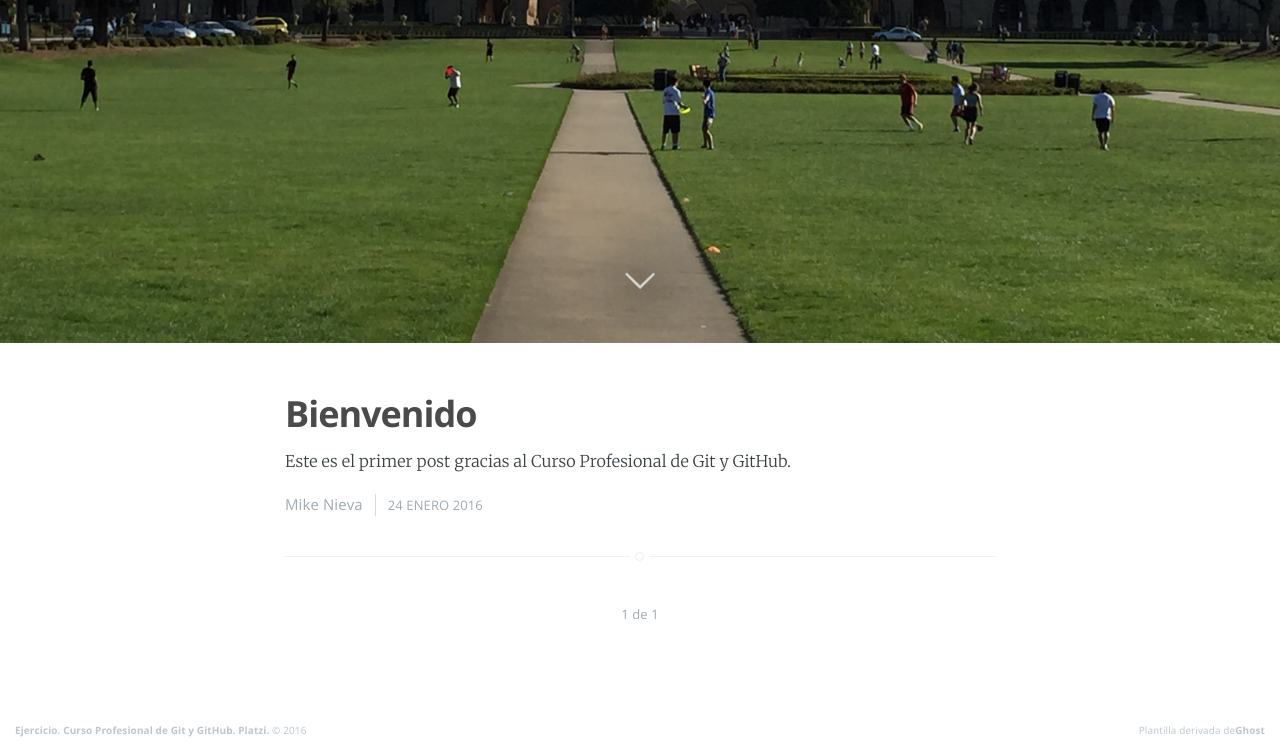
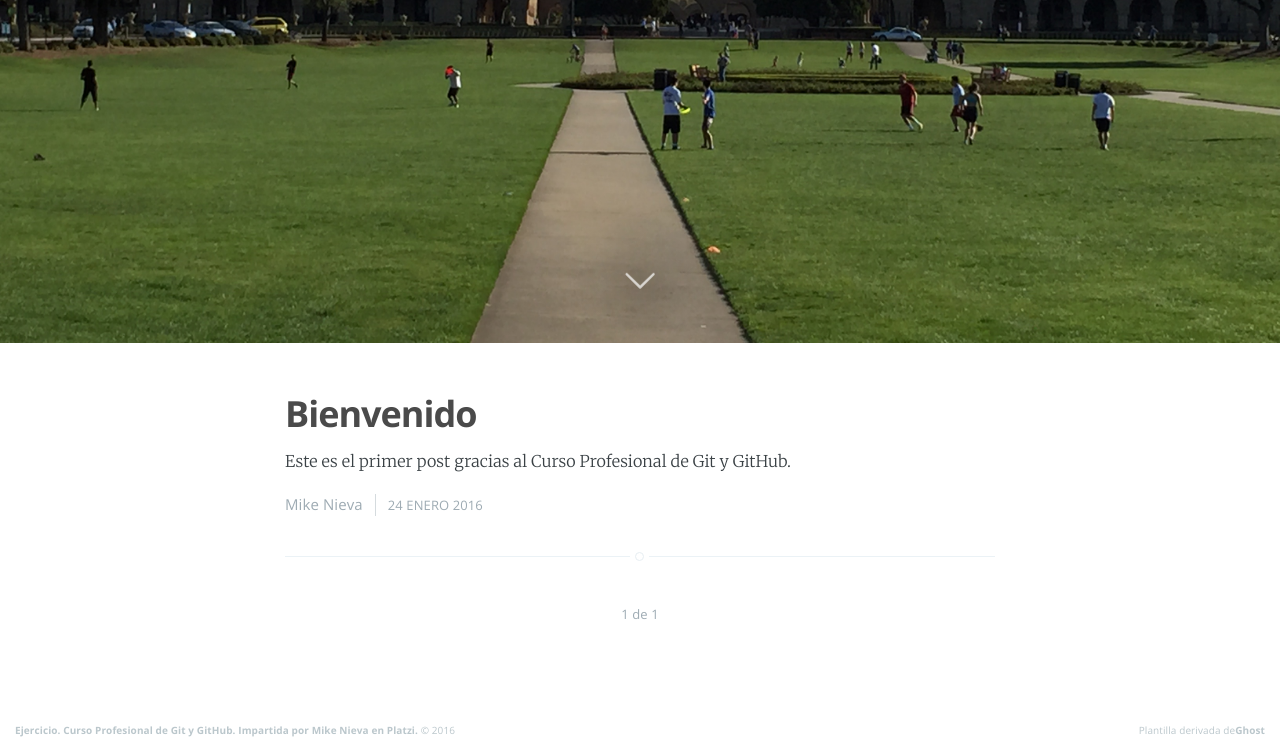
Before and after one commit to Sharmaz/cursogit, a plain HTML site: page index.html in a window 1280 px wide. Shown: the part 457-1207 px from the top of the page. Drawn offline with nearby package versions, Linux system fonts and the light colour scheme.

Commit message:
Descripción mejorada en el footer

```diff
--- a/index.html
+++ b/index.html
@@ -111,7 +111,7 @@
         </main>
 
         <footer class="site-footer clearfix">
-            <section class="copyright"><a href="http://localhost:2368">Ejercicio. Curso Profesional de Git y GitHub. Platzi.</a> © 2016</section>
+            <section class="copyright"><a href="http://localhost:2368">Ejercicio. Curso Profesional de Git y GitHub. Impartida por Mike Nieva en Platzi.</a> © 2016</section>
             <section class="poweredby">Plantilla derivada de<a href="https://ghost.org">Ghost</a></section>
         </footer>
 
```
